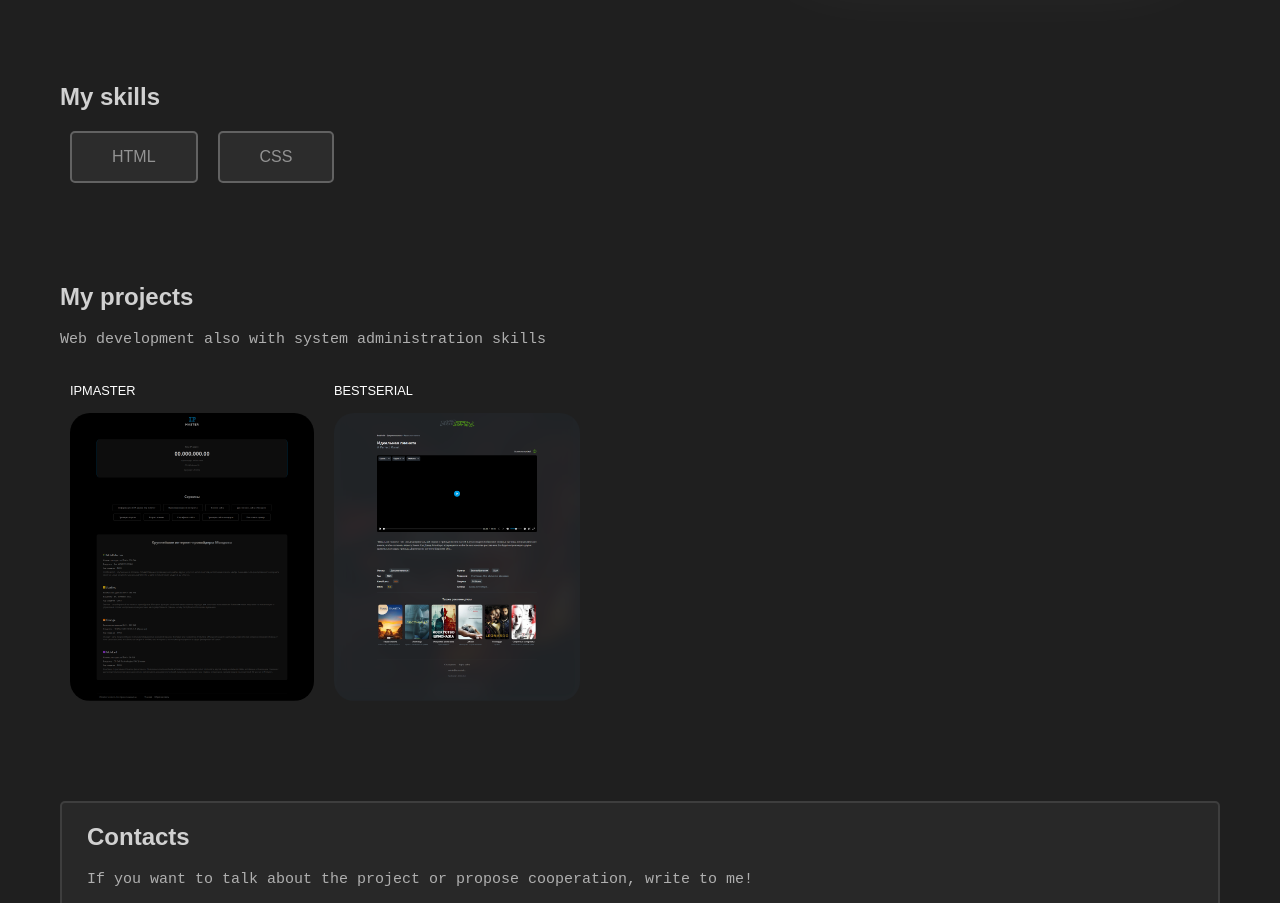
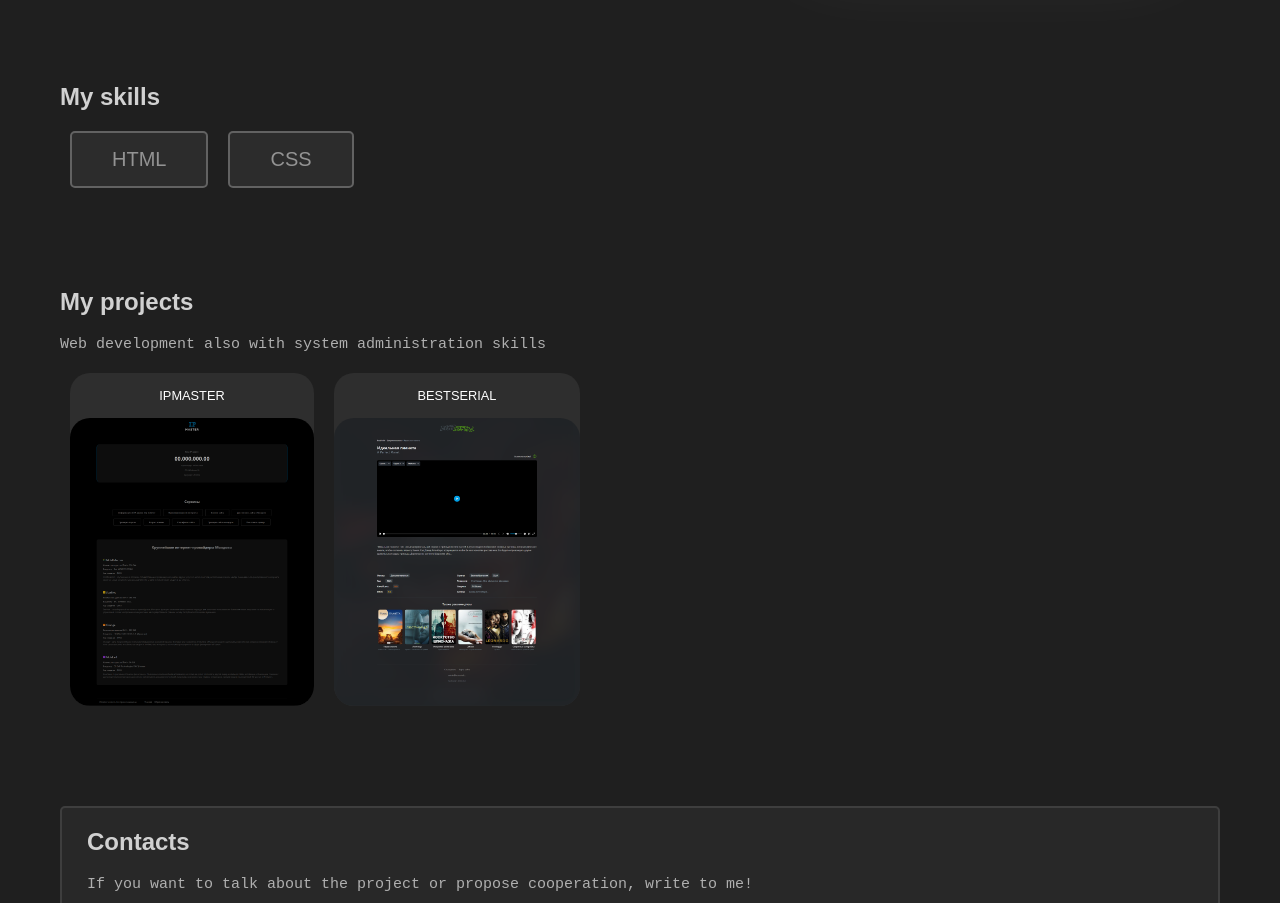
Before and after one commit to serghei-erm/about-me, a plain HTML site: page index.html in a window 1280 px wide. Shown: the part 500-1403 px from the top of the page. Drawn offline with Linux system fonts and the light colour scheme.

Commit message:
Update style.css

```diff
--- a/css/style.css
+++ b/css/style.css
@@ -141,7 +141,7 @@ section li {
     margin: 0 10px;
 }
 
-#skills li {background: #2c2c2c;padding: 10px;border-radius: 5px;font-size: 1rem;padding: 15px 40px;border: solid 2px #626262;}
+#skills li {background: #2c2c2c;padding: 10px;border-radius: 5px;font-size: 20px;padding: 15px 40px;border: solid 2px #626262;}
 
 #skills img {
     width: 90px;
@@ -153,14 +153,11 @@ section li {
     transition: 0.4s;
     border-radius: 20px;
 }
-
-#projects img:hover {
-    width: 70%;
-    height: 100%;
-    transition: 0.6s;
-}
 #projects li {
     display: grid;
+    background: #2e2e2e;
+    border-radius: 20px;
+    transition: 0.5s;
 }
 a {text-decoration: none;color: #ffffff;margin: 15px 0;}
 .contacts {
@@ -172,3 +169,14 @@ a {text-decoration: none;color: #ffffff;margin: 15px 0;}
 #contact h2 {
     margin-top: 0;
 }
+#projects a {
+    text-align: center;
+}
+#projects a {
+    text-align: center;
+}
+
+#projects li:hover {
+    transform: scale(1.05);
+    transition: 0.5s;
+}
```
